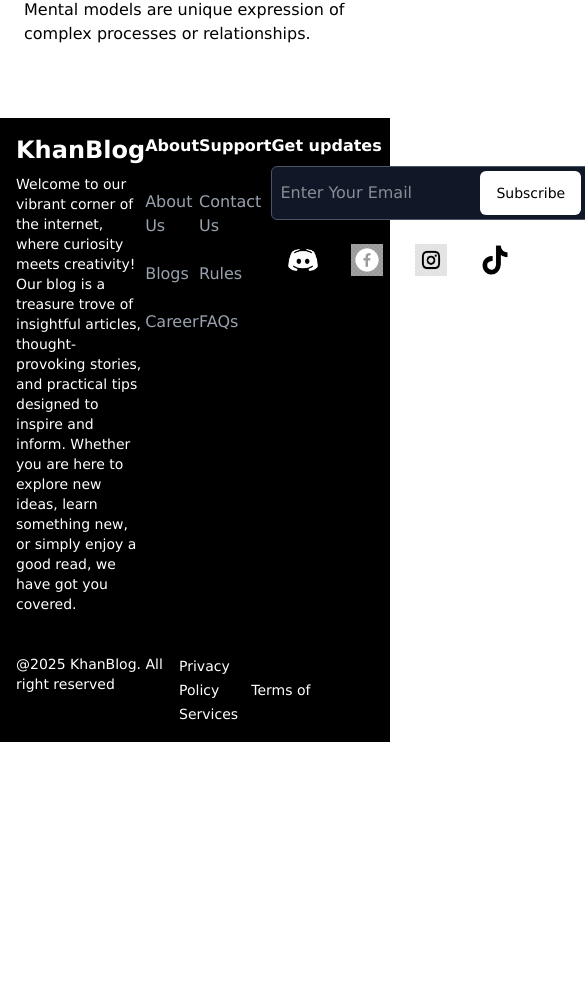
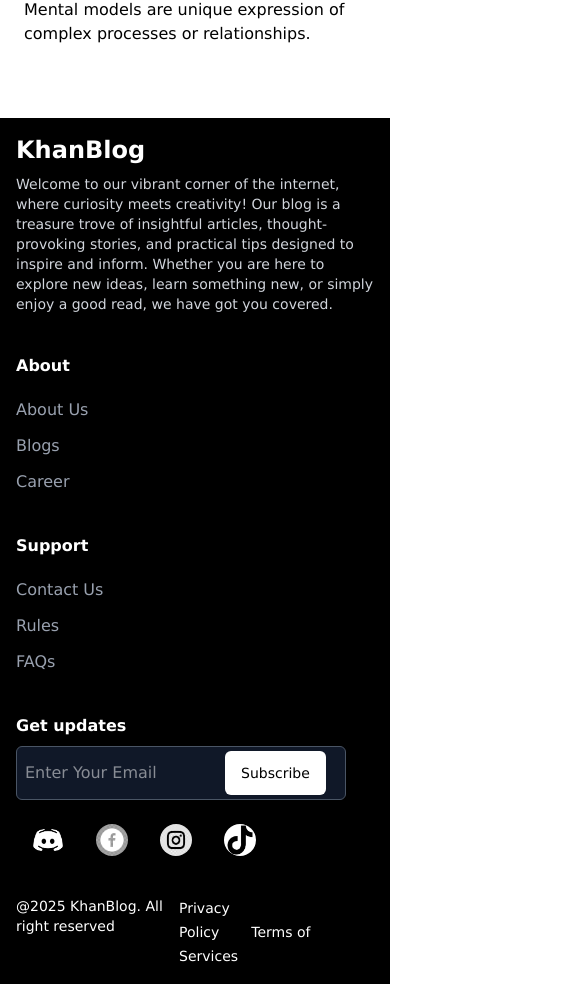
Before and after one commit to abdullahkhan-10/KhanBlog, a React (Vite) app: page / in a window 390 px wide. Shown: the part 3117-4101 px from the top of the page, 585 px wide, since content can reach past the window. Before the commit the page ends 3859 px from the top, so only its background shows below. Built offline with nearby package versions, Linux system fonts and the light colour scheme.

Commit message:
Small changes made to footer compoonent

```diff
--- a/src/components/Footer.jsx
+++ b/src/components/Footer.jsx
@@ -7,26 +7,29 @@ const Footer = () => {
   return (
     <div className="bg-black text-white p-4">
         {/* top  */}
-        <div className="flex justify-between">
+        <div className="flex flex-col md:flex-row justify-between mb-10 md:mb-0 ">
             {/* left  */}
             <div className="basis-[40%] ">
               <a href="/"> <h2 className="text-2xl font-bold">KhanBlog</h2></a>
-              <p className="text-sm pt-2 pb-10 max-w-[440px]">Welcome to our vibrant corner of the internet, where curiosity meets creativity! Our blog is a treasure trove of insightful articles, thought-provoking stories, and practical tips designed to inspire and inform. Whether you are here to explore new ideas, learn something new, or simply enjoy a good read, we have got you covered.</p>
+              <p className="text-sm pt-2 pb-10 max-w-[440px] text-gray-300">Welcome to our vibrant corner of the internet, where curiosity meets creativity! Our blog is a treasure trove of insightful articles, thought-provoking stories, and practical tips designed to inspire and inform. Whether you are here to explore new ideas, learn something new, or simply enjoy a good read, we have got you covered.</p>
             </div>
+
             {/* middle 1 */}
-            <div className="basis-[10%] flex flex-col gap-6">
+            <div className="basis-[10%] flex flex-col gap-3 md:gap-6">
                 <p className="font-semibold pb-2">About</p>
-                <a href="#about-us" className="text-gray-400 hover:text-white">About Us</a>
-                <a href="#blogs" className="text-gray-400 hover:text-white">Blogs</a>
-                <a href="#career" className="text-gray-400 hover:text-white">Career</a>
+                <a href="#about-us" className="text-gray-400 hover:underline hover:text-white">About Us</a>
+                <a href="#blogs" className="text-gray-400 hover:underline hover:text-white">Blogs</a>
+                <a href="#career" className="text-gray-400 hover:underline hover:text-white">Career</a>
             </div>
+
             {/* middle 2  */}
-            <div className="basis-[10%] flex flex-col gap-6">
+            <div className="basis-[10%] flex flex-col gap-3 md:gap-6 my-10 md:my-0">
                 <p className="font-semibold pb-2">Support</p>
-                <a href="#contact-us" className="text-gray-400 hover:text-white">Contact Us</a>
-                <a href="#rules" className="text-gray-400 hover:text-white">Rules</a>
-                <a href="#faqs" className="text-gray-400 hover:text-white">FAQs</a>
+                <a href="#contact-us" className="text-gray-400 hover:underline hover:text-white">Contact Us</a>
+                <a href="#rules" className="text-gray-400 hover:underline hover:text-white">Rules</a>
+                <a href="#faqs" className="text-gray-400 hover:underline hover:text-white">FAQs</a>
             </div>
+
             {/* right  */}
             <div className="basis-[30%]">
               <p className="font-semibold">Get updates</p>
@@ -38,9 +41,9 @@ const Footer = () => {
 
               <div className="flex gap-8 mt-6 ml-4">
                 <img src={Discord} alt="" className="w-8 h-8 cursor-pointer" />
-                <img src={facebook} alt=""  className="w-8 h-8 cursor-pointer"/>
-                <img src={instagram} alt=""  className="w-8 h-8 cursor-pointer"/>
-                <img src={tiktok} alt=""  className="w-8 h-8 cursor-pointer" />
+                <img src={facebook} alt=""  className="w-8 h-8 cursor-pointer rounded-full"/>
+                <img src={instagram} alt=""  className="w-8 h-8 cursor-pointer rounded-full"/>
+                <img src={tiktok} alt=""  className="w-8 h-8 cursor-pointer rounded-full" />
               </div>
             </div>
         </div>
```
